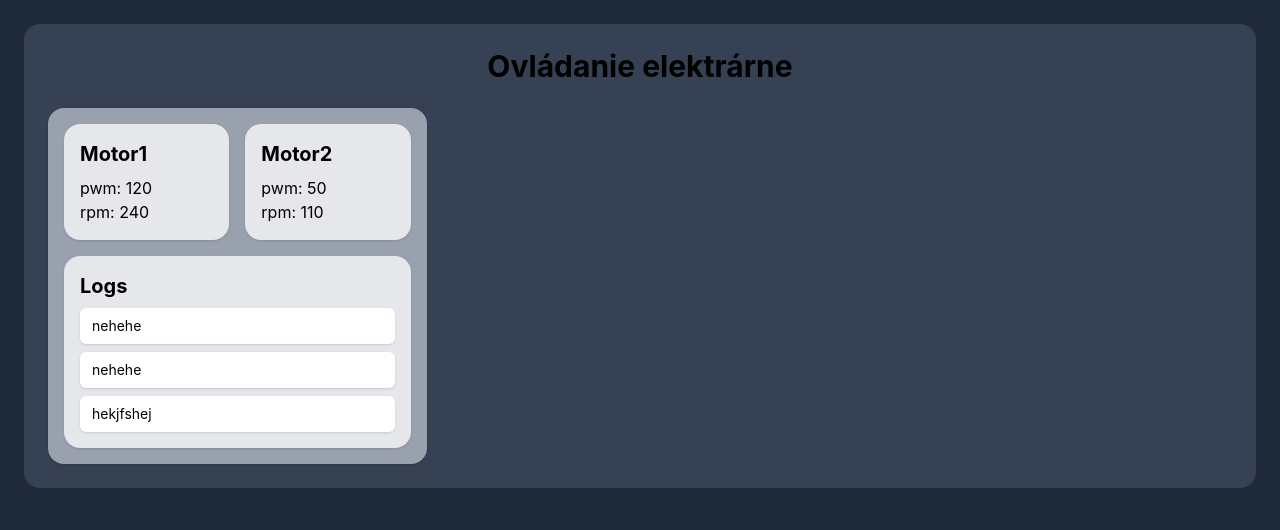
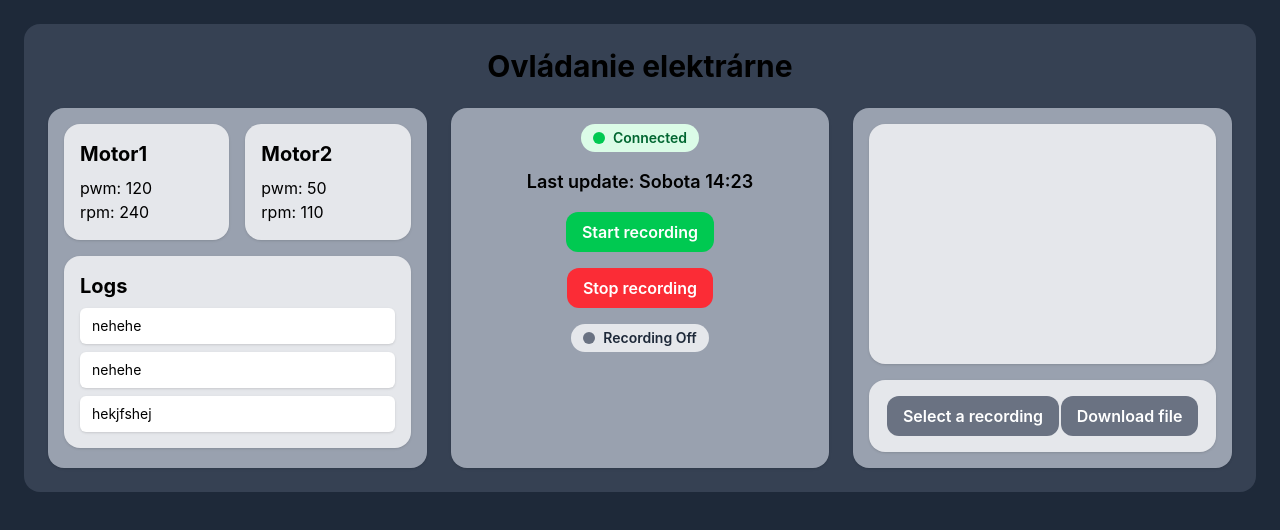
Before and after one commit to RumkoNehehe/WindTurbine, a Vue app in the folder frontend/: page / in a window 1280 px wide. Shown: the top 530 px of the page. Built offline with nearby package versions, Linux system fonts and the light colour scheme; the HTML template or start-up script is replaced by a standard one.

Commit message:
controlPanel and chartPanel added

```diff
--- a/frontend/src/App.vue
+++ b/frontend/src/App.vue
@@ -2,11 +2,17 @@
 import { ref } from 'vue';
 import MotorSection from './components/motorSection/MotorSection.vue';
 import type { Motor } from './types/motor'
+import ControlPanel from './components/controlPanel/ControlPanel.vue';
+import ChartPanel from './components/chartPanel/ChartPanel.vue';
 
 const motors = ref<Motor[]>([
 	{ name: 'Motor1', pwm: 120, rpm: 240 },
 	{ name: 'Motor2', pwm: 50, rpm: 110 }
 ])
+
+const isConnected = ref(true)
+const isRecording = ref(false)
+const lastUpdate = ref('Sobota 14:23')
 
 const logs = ref<string[]>(['nehehe', 'nehehe', 'hekjfshej'])
 
@@ -22,10 +28,9 @@ const logs = ref<string[]>(['nehehe', 'nehehe', 'hekjfshej'])
 
 			<div class="grid grid-cols-3 gap-6">
 				<MotorSection :motors="motors" :logs="logs"></MotorSection>
-        <!-- PLACEHOLDER -->
-        <div></div>
-        <!-- PLACEHOLDER -->
-        <div></div>
+				<ControlPanel :isConnected="isConnected" :is-recording="isRecording" :last-update="lastUpdate">
+				</ControlPanel>
+				<ChartPanel></ChartPanel>
 			</div>
 
 		</div>
--- /dev/null
+++ b/frontend/src/components/chartPanel/ChartPanel.vue
@@ -0,0 +1,13 @@
+<script setup lang="ts">
+import BaseCard from '../base/BaseCard.vue';
+import RecordingActionsMenu from './RecordingActionsMenu.vue';
+
+
+</script>
+
+<template>
+    <BaseCard variant="dark" class="space-y-4">
+       <BaseCard variant="light" class="h-60"></BaseCard>
+        <RecordingActionsMenu></RecordingActionsMenu>
+    </BaseCard>
+</template>
--- /dev/null
+++ b/frontend/src/components/chartPanel/RecordingActionsMenu.vue
@@ -0,0 +1,20 @@
+<script setup lang="ts">
+import BaseCard from '../base/BaseCard.vue';
+import BaseButton from '../base/BaseButton.vue';
+
+const emit = defineEmits<{
+    (e: 'download-file'): void
+}>()
+</script>
+
+<template>
+    <BaseCard variant="light" class="flex justify-evenly">
+        <BaseButton variant="neutral">
+            Select a recording
+        </BaseButton>
+
+        <BaseButton variant="neutral" @click="emit('download-file')">
+            Download file
+        </BaseButton>
+    </BaseCard>
+</template>
--- /dev/null
+++ b/frontend/src/components/controlPanel/ControlPanel.vue
@@ -0,0 +1,36 @@
+<script setup lang="ts">
+import BaseCard from '../base/BaseCard.vue';
+import BaseButton from '../base/BaseButton.vue';
+import StatusBadge from './StatusBadge.vue';
+
+defineProps<{
+    isConnected: boolean,
+    isRecording: boolean
+    lastUpdate: string
+}>()
+
+const emit = defineEmits<{
+    (e: 'start-recording'): void
+    (e: 'stop-recording'): void
+}>()
+
+</script>
+
+<template>
+    <BaseCard variant="dark" class="p-4 flex flex-col items-center gap-4">
+        <StatusBadge :variant="isConnected ? 'success' : 'danger'"
+            :label="isConnected ? 'Connected' : 'Disconnected'" />
+        <p class="text-lg font-semibold">
+            Last update: {{ lastUpdate }}
+        </p>
+        <BaseButton variant="primary" @click="emit('start-recording')">
+            Start recording
+        </BaseButton>
+
+        <BaseButton variant="danger" @click="emit('stop-recording')">
+            Stop recording
+        </BaseButton>
+
+        <StatusBadge :variant="isRecording ? 'success' : 'neutral'" :label="isRecording ? 'Recording On' : 'Recording Off'"/>
+    </BaseCard>
+</template>
--- /dev/null
+++ b/frontend/src/components/controlPanel/StatusBadge.vue
@@ -0,0 +1,49 @@
+<script setup lang="ts">
+import { computed } from 'vue'
+
+const props = defineProps<{
+    variant: 'success' | 'danger' | 'neutral' | 'warning'
+    label: string
+}>()
+
+const containerClasses = computed(() => {
+    switch (props.variant) {
+        case 'success':
+            return 'bg-green-100 text-green-800'
+        case 'danger':
+            return 'bg-red-100 text-red-800'
+        case 'warning':
+            return 'bg-yellow-100 text-yellow-800'
+        case 'neutral':
+        default:
+            return 'bg-gray-200 text-gray-800'
+    }
+})
+
+const dotClasses = computed(() => {
+    switch (props.variant) {
+        case 'success':
+            return 'bg-green-500'
+        case 'danger':
+            return 'bg-red-500'
+        case 'warning':
+            return 'bg-yellow-500'
+        case 'neutral':
+        default:
+            return 'bg-gray-500'
+    }
+})
+</script>
+
+<template>
+    <div :class="[
+        'flex items-center gap-2 px-3 py-1 rounded-full text-sm font-semibold w-fit',
+        containerClasses
+    ]">
+        <span :class="[
+            'w-3 h-3 rounded-full',
+            dotClasses
+        ]"></span>
+        <span>{{ label }}</span>
+    </div>
+</template>
```
Lines whose indentation alone changed are shown as unchanged.
